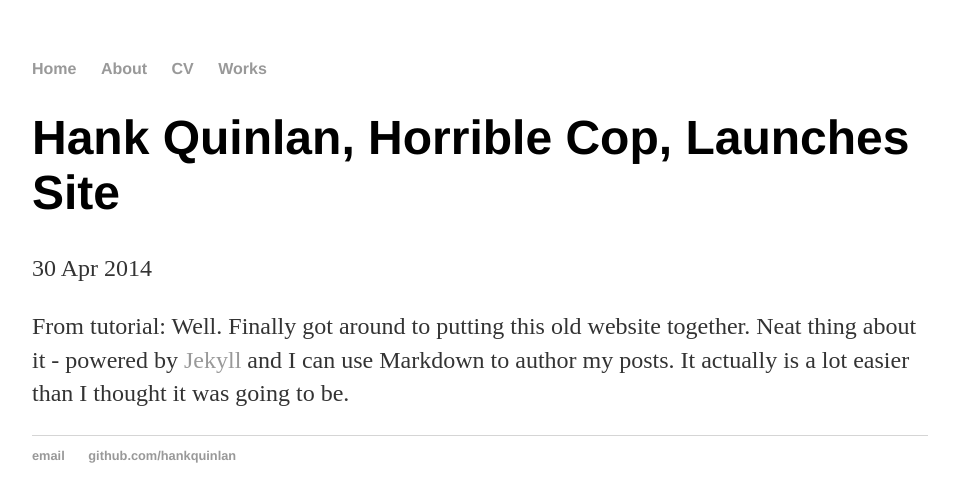
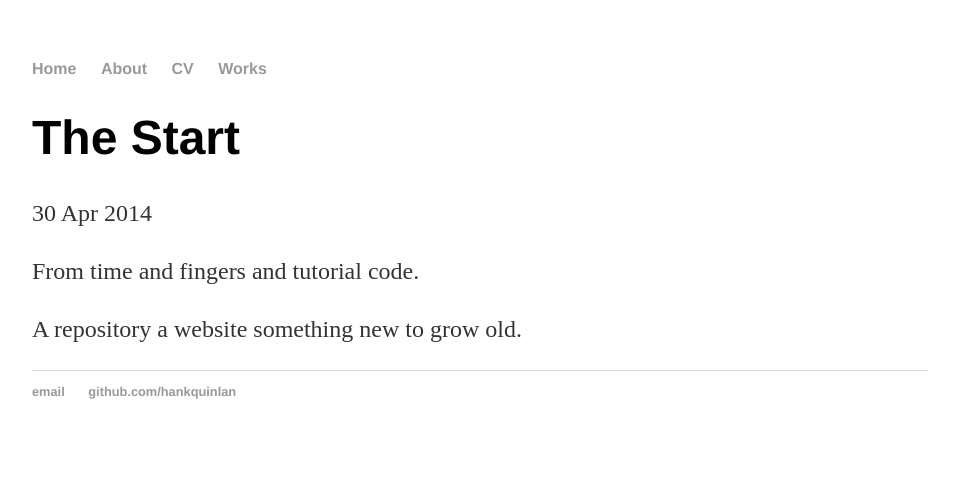
Before and after one commit to aburchell/aburchell.github.io, a Jekyll site: the page built from _posts/2017-12-14-augustin-burchell-site-launched.md, in a window 1280 px wide. Shown: the top 502 px of the page, without its empty margins (160-1119 px from the left). Built offline with Jekyll 4.4.1, drawn with Linux system fonts in a browser that asks for light colours.

Commit message:
Updated first works/post

```diff
--- a/_posts/2017-12-14-augustin-burchell-site-launched.md
+++ b/_posts/2017-12-14-augustin-burchell-site-launched.md
@@ -1,8 +1,13 @@
 ---
 layout: post
-title: "Hank Quinlan, Horrible Cop, Launches Site"
+title: "The Start"
 date: 2014-04-30
 ---
 
-From tutorial:
-Well. Finally got around to putting this old website together. Neat thing about it - powered by [Jekyll](http://jekyllrb.com) and I can use Markdown to author my posts. It actually is a lot easier than I thought it was going to be.
+From time
+and fingers
+and tutorial code.
+
+A repository
+a website
+something new to grow old.
```
